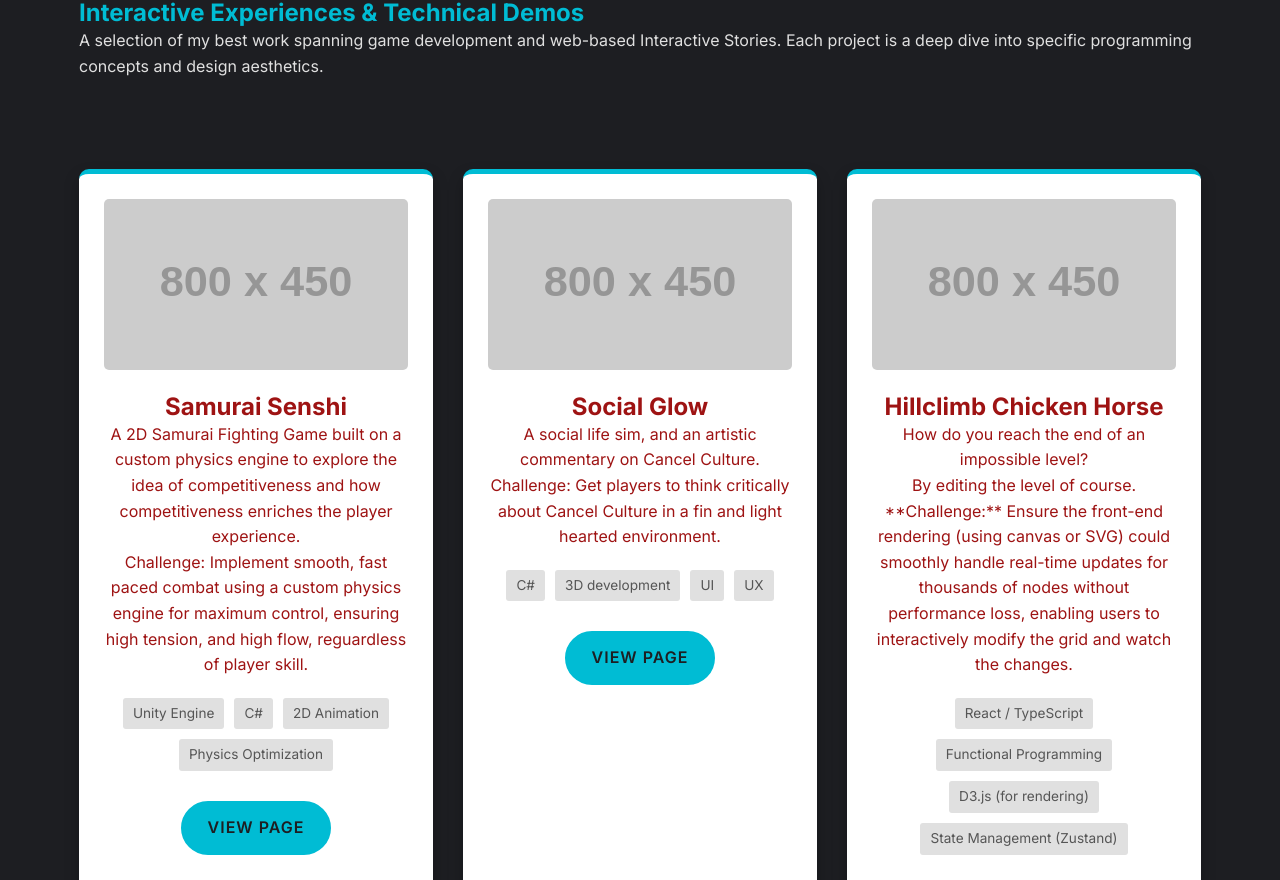
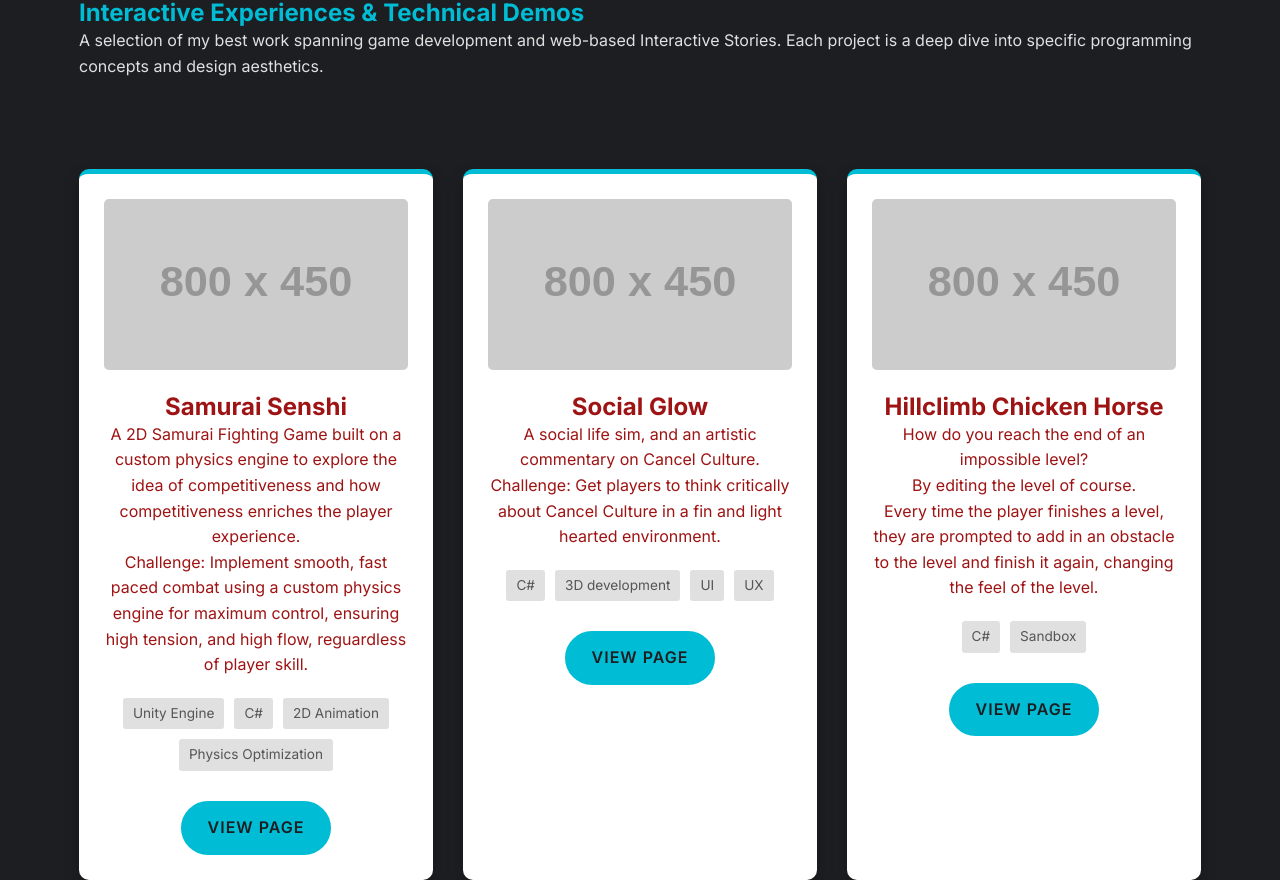
Before and after one commit to Michael-Naidoo/Michael-Naidoo.github.io, a plain HTML site: page games.html in a window 1280 px wide. Shown: the part 72-952 px from the top of the page. Drawn offline with Linux system fonts and the light colour scheme; placeholder pictures from the web are drawn by us.

Commit message:
updated a bit

```diff
--- a/games.html
+++ b/games.html
@@ -108,17 +108,15 @@
                             <p class="tagline">How do you reach the end of an impossible level? </br> By editing the level of course.</p></p>
 
                             <p class="description">
-                                **Challenge:** Ensure the front-end rendering (using canvas or SVG) could smoothly handle real-time updates for thousands of nodes without performance loss, enabling users to interactively modify the grid and watch the changes.
+                                Every time the player finishes a level, they are prompted to add in an obstacle to the level and finish it again, changing the feel of the level.
                             </p>
 
                             <ul class="skills-used">
-                                <li>React / TypeScript</li>
-                                <li>Functional Programming</li>
-                                <li>D3.js (for rendering)</li>
-                                <li>State Management (Zustand)</li>
+                                <li>C#</li>
+                                <li>Sandbox</li>
                             </ul>
 
-                            <a href="game-details-template.html" class="btn primary">Explore Live Demo</a>
+                            <a href="game-details-template.html" class="btn primary">View Page</a>
                         </div>
                     </div>
                 </div>
```
Also changed, not shown: 1 other file.
